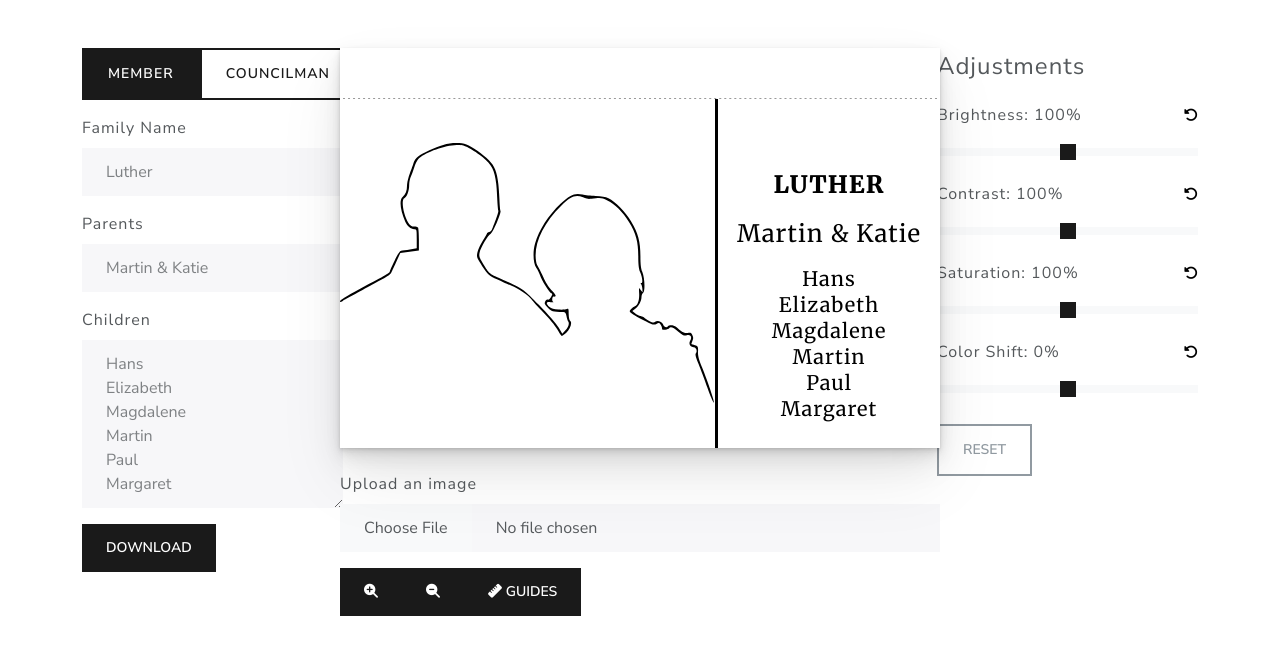
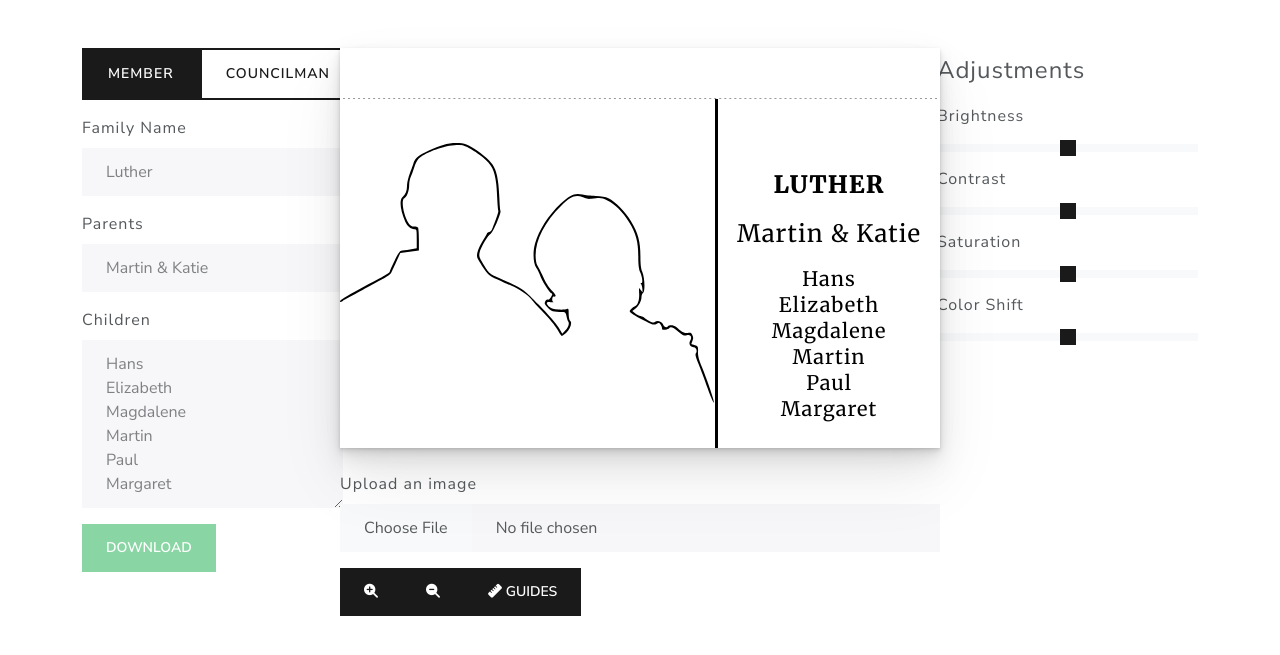
Before and after one commit to cmspencer109/Church-Photo-Board-Maker, a Django app: template photomaker/templates/photomaker/home.html in a window 1280 px wide. Shown: the part 72-727 px from the top of the page. Run offline with Django 4.2, Linux system fonts and the light colour scheme; the template is opened without the code that fills it, so the values that code supplies are empty; some libraries are stand-ins or nearby versions.

Commit message:
enhance user experience of slider adjustments

```diff
--- a/photomaker/templates/photomaker/home.html
+++ b/photomaker/templates/photomaker/home.html
@@ -15,20 +15,20 @@
 
       <div class="mb-3">
         <label for="familyNameInput" class="form-label">Family Name</label>
-        <input type="text" class="form-control" id="familyNameInput" placeholder="Luther">
+        <input type="text" class="form-control userInput" id="familyNameInput" placeholder="Luther">
       </div>
 
       <div class="mb-3">
         <label for="parentsInput" class="form-label">Parents</label>
-        <input type="text" class="form-control" id="parentsInput" placeholder="Martin & Katie">
+        <input type="text" class="form-control userInput" id="parentsInput" placeholder="Martin & Katie">
       </div>
 
       <div class="mb-3">
         <label for="childrenInput" class="form-label">Children</label>
-        <textarea class="form-control" id="childrenInput" rows="6" placeholder="Hans&#10;Elizabeth&#10;Magdalene&#10;Martin&#10;Paul&#10;Margaret"></textarea>
+        <textarea class="form-control userInput" id="childrenInput" rows="6" placeholder="Hans&#10;Elizabeth&#10;Magdalene&#10;Martin&#10;Paul&#10;Margaret"></textarea>
       </div>
 
-      <button type="submit" class="btn btn-primary" onclick="downloadMemberPhoto()">Download</button>
+      <button type="submit" class="btn btn-success" id="downloadButton" disabled="true" onclick="downloadMemberPhoto()">Download</button>
 
     </div>
     <div class="col-md-6">
@@ -78,46 +78,22 @@
     </div>
     <div class="col-md-3">
       <fieldset class="form-group">
-        <legend>Adjustments</legend>
-
-        <div class="d-flex align-items-baseline justify-content-between">
+        <legend class="d-flex align-items-baseline justify-content-between">
+          Adjustments
           <div>
-            <label for="brightnessSlider" class="form-label">Brightness:</label>
-            <label id="brightnessValue">100%</label>
+            <button type="button" class="btn btn-secondary pe-0 adjustmentIconButtons" id="previewChanges" style="visibility: hidden;"><i class="fas fa-eye"></i></button>
+            <button type="button" class="btn btn-secondary pe-0 adjustmentIconButtons" id="resetAdjustments" style="visibility: hidden;"><i class="fas fa-rotate-left"></i></button>
           </div>
-          <button type="button" class="btn btn-secondary pe-0" id="resetBrightness"><i class="fas fa-rotate-left"></i></button>
-        </div>
-        <input type="range" class="form-range adjustmentSlider" id="brightnessSlider" min="0" max="200" step="1" value="100">
-
-        <div class="d-flex align-items-baseline justify-content-between">
-          <div>
-            <label for="contrastSlider" class="form-label">Contrast:</label>
-            <label id="contrastValue">100%</label>
-          </div>
-          <button type="button" class="btn btn-secondary pe-0" id="resetContrast"><i class="fas fa-rotate-left"></i></button>
-        </div>
+        </legend>
+        <label for="brightnessSlider" class="form-label">Brightness</label>
+        <input type="range" class="form-range adjustmentSlider" id="brightnessSlider" min="50" max="150" step="1" value="100">
+        <label for="contrastSlider" class="form-label">Contrast</label>
         <input type="range" class="form-range adjustmentSlider" id="contrastSlider" min="75" max="125" step="1" value="100">
-
-        <div class="d-flex align-items-baseline justify-content-between">
-          <div>
-            <label for="saturateSlider" class="form-label">Saturation:</label>
-            <label id="saturateValue">100%</label>
-          </div>
-          <button type="button" class="btn btn-secondary pe-0" id="resetSaturation"><i class="fas fa-rotate-left"></i></button>
-        </div>
+        <label for="saturateSlider" class="form-label">Saturation</label>
         <input type="range" class="form-range adjustmentSlider" id="saturateSlider" min="75" max="125" step="1" value="100">
-
-        <div class="d-flex align-items-baseline justify-content-between">
-          <div>
-            <label for="hueRotateSlider" class="form-label">Color Shift:</label>
-            <label id="hueRotateValue">0%</label>
-          </div>
-          <button type="button" class="btn btn-secondary pe-0" id="resetHueRotate"><i class="fas fa-rotate-left"></i></button>
-        </div>
+        <label for="hueRotateSlider" class="form-label">Color Shift</label>
         <input type="range" class="form-range adjustmentSlider" id="hueRotateSlider" min="-25" max="25" step="1" value="0">
       </fieldset>
-
-      <button type="button" class="btn btn-outline-secondary mt-3" id="resetAdjustments">Reset</button>
     </div>
   </div>
 </div>
@@ -140,6 +116,18 @@ $(document).ready(function() {
   $('#childrenInput').on('input', function() {
     var children = $(this).val().split('\n').join('<br>');
     $('.children').html(children);
+  });
+
+  $('.userInput').on('input', function() {
+    var familyName = $('#familyNameInput').val().trim();
+    var parents = $('#parentsInput').val().trim();
+    var children = $('#childrenInput').val().trim();
+
+    if (familyName !== '' && parents !== '' && children !== '') {
+      $('#downloadButton').prop("disabled", false);
+    } else {
+      $('#downloadButton').prop("disabled", true);
+    }
   });
 
   $('#imageUpload').on('change', function() {
@@ -167,19 +155,25 @@ $(document).ready(function() {
   var saturateValue = 100
   var hueRotateValue = 0
 
-  $('.adjustmentSlider').on('input', function() {
-    // get slider values
+  function updateAllAdjustments() {
     brightnessValue = $('#brightnessSlider').val();
     contrastValue = $('#contrastSlider').val();
     saturateValue = $('#saturateSlider').val();
     hueRotateValue = $('#hueRotateSlider').val();
-    // set css filters from values
     $('.cropper-canvas img').css('filter', 'brightness('+brightnessValue+'%) contrast('+contrastValue+'%) saturate('+saturateValue+'%) hue-rotate('+hueRotateValue+'deg)')
-    // show updated values
-    $('#brightnessValue').text(brightnessValue + '%');
-    $('#contrastValue').text(contrastValue + '%');
-    $('#saturateValue').text(saturateValue + '%');
-    $('#hueRotateValue').text(hueRotateValue + '%');
+  }
+
+  $('#previewChanges').on('mousedown', function() {
+    $('.cropper-canvas img').css('filter', '')
+  });
+
+  $('#previewChanges').on('mouseup', function() {
+    $('.cropper-canvas img').css('filter', 'brightness('+brightnessValue+'%) contrast('+contrastValue+'%) saturate('+saturateValue+'%) hue-rotate('+hueRotateValue+'deg)')
+  });
+
+  $('.adjustmentSlider').on('input', function() {
+    updateAllAdjustments()
+    updateResetButtonVisibility()
   });
 
   $('#resetAdjustments').click(function() {
@@ -190,49 +184,24 @@ $(document).ready(function() {
   $('.adjustmentSlider').on('dblclick', function() {
     var startingValue = $(this).attr('value');
     $(this).val(startingValue);
+    updateAllAdjustments()
+    updateResetButtonVisibility()
   });
 
-
-  $('#resetBrightness').click(function() {
-    resetBrightness()
-  })
-
-  $('#resetContrast').click(function() {
-    resetContrast();
-  });
-
-  $('#resetSaturation').click(function() {
-    resetSaturation();
-  });
-
-  $('#resetHueRotate').click(function() {
-    resetHueRotate();
-  });
-
-
-  function resetBrightness() {
-    $('#brightnessSlider').val('100').trigger('input');
-  }
-
-  function resetContrast() {
-    $('#contrastSlider').val('100').trigger('input');
-  }
-
-  function resetSaturation() {
-    $('#saturateSlider').val('100').trigger('input');
-  }
-
-  function resetHueRotate() {
-    $('#hueRotateSlider').val('0').trigger('input');
+  function updateResetButtonVisibility() {
+    if (brightnessValue == 100 && contrastValue == 100 && saturateValue == 100 && hueRotateValue == 0) {
+      $('.adjustmentIconButtons').css('visibility', 'hidden');
+    } else {
+      $('.adjustmentIconButtons').css('visibility', 'visible');
+    }
   }
 
   function resetAdjustments() {
-    resetBrightness();
-    resetContrast();
-    resetSaturation();
-    resetHueRotate();
+    $('#brightnessSlider').val('100').trigger('input');
+    $('#contrastSlider').val('100').trigger('input');
+    $('#saturateSlider').val('100').trigger('input');
+    $('#hueRotateSlider').val('0').trigger('input');
   }
-
 });
 
 function downloadMemberPhoto() {
```
